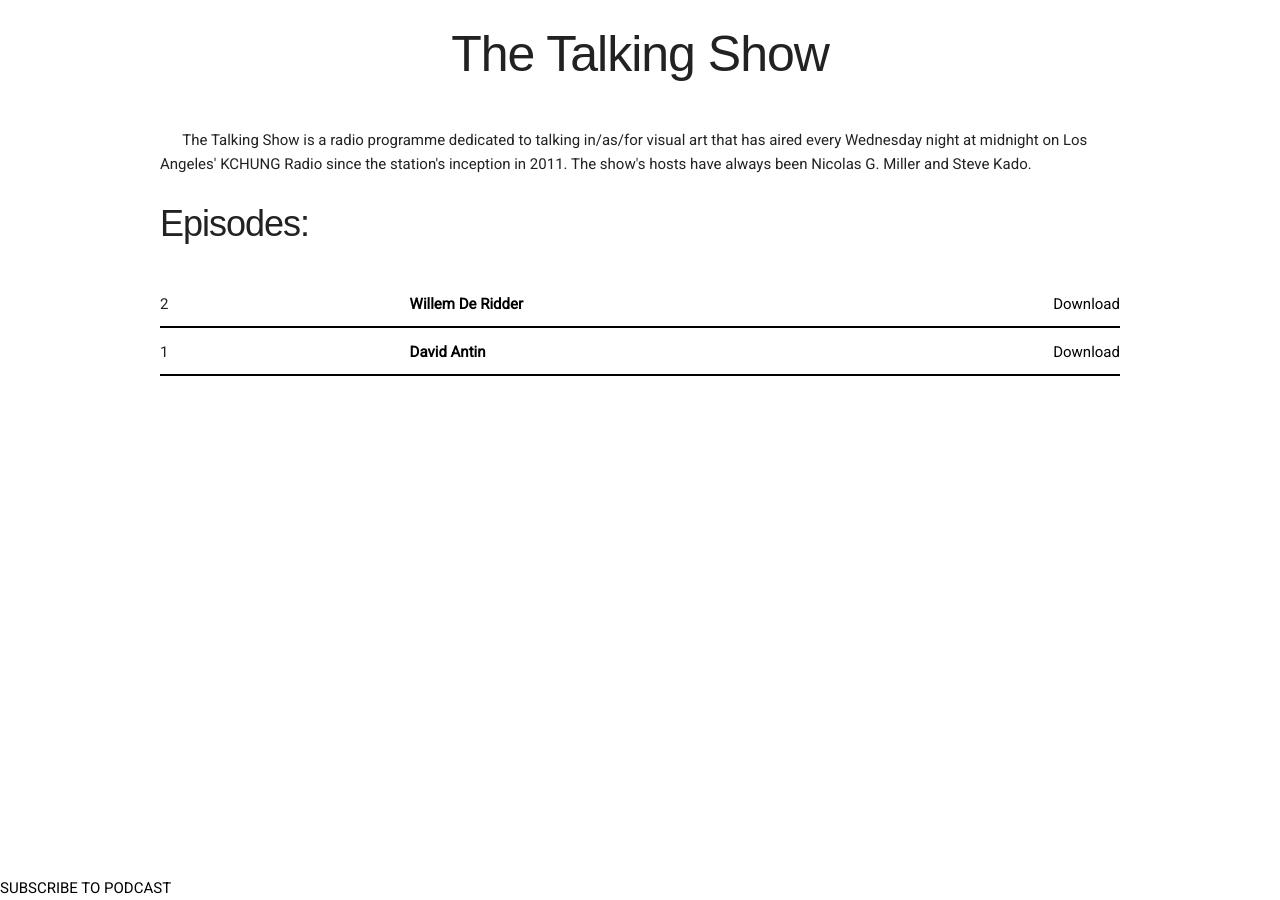
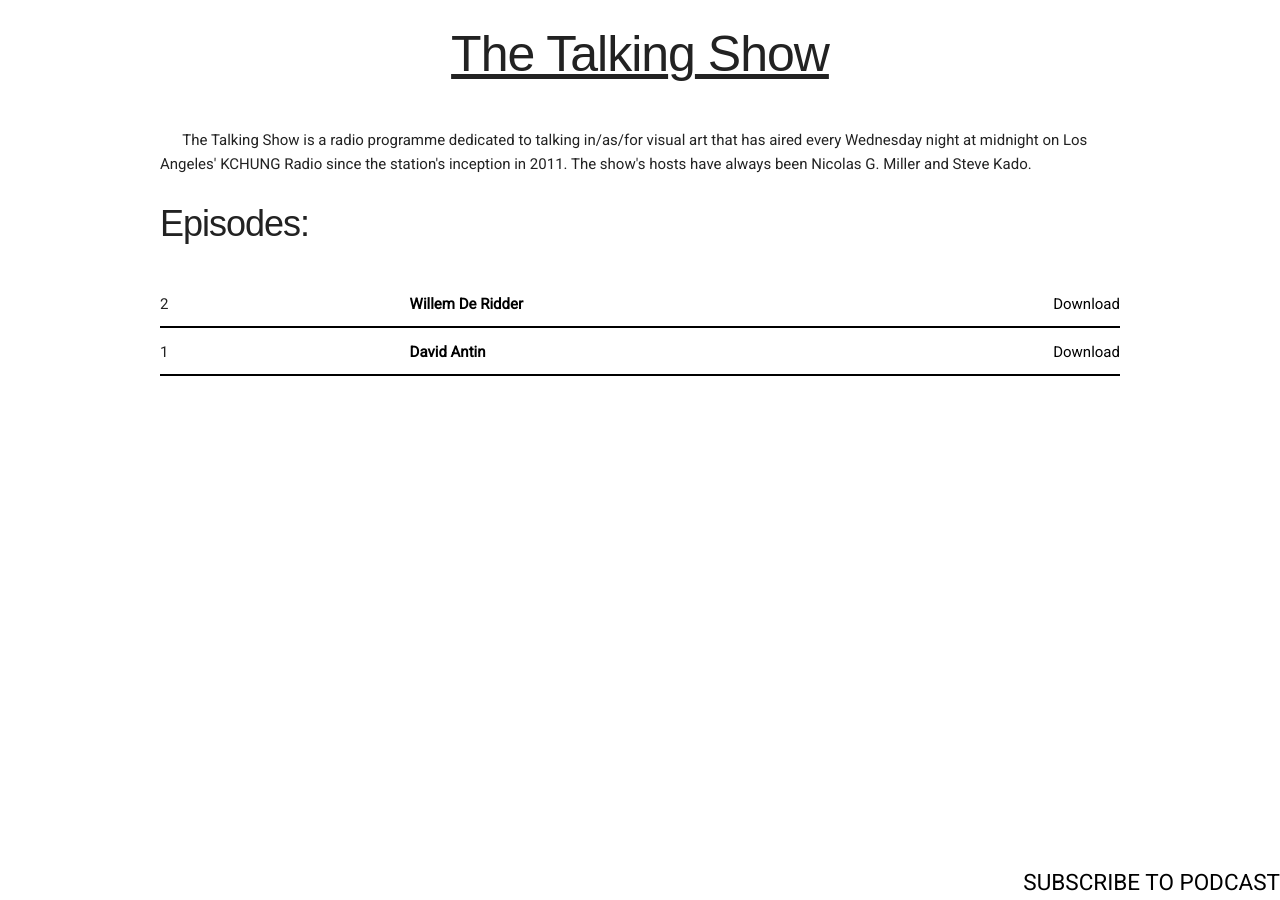
Before and after one commit to ssssssssk/Talking_Show, a Jekyll site: the page built from index.html, in a window 1280 px wide. Built offline with Jekyll 4.4.1, drawn with Linux system fonts in a browser that asks for light colours; nearby versions of some CDN libraries; some web fonts are replaced.

Commit message:
Underline

```diff
--- a/_layouts/default.html
+++ b/_layouts/default.html
@@ -23,6 +23,18 @@
 		}
 		//--></script>
 
+    <script type="text/javascript">
+    $('.title').each(function () {
+    var s = '<span class="underline">',
+        decoded;
+    $(this).prop('innerHTML', function (_, html) {
+        s += html.replace(/&amp;/g, '&').replace(/(g|j|p|q|y|Q|@|{|_|\(|\)|\[|\||\]|}|;|,|§|µ|ç|\/)/g, '</span>$1<span class="underline">');
+        s += '</span>'
+        $(this).html(s);
+    });
+});
+    </script>
+
 
 		<meta charset=utf-8 />
 
@@ -43,7 +55,7 @@
   			<div class="twelve columns">
           <br>
           <header id="header" class="">
-           <h1 style="text-align: center;">The Talking Show</h1>
+           <h1 style="text-align: center;"><span class="underline">The Talkin</span>g<span class="underline"> Show</span></h1>
            <!--		{% include nav.html %} -->
          </header>
          <br>
@@ -92,7 +104,7 @@
 	</script>
 	<script src="https://www.google-analytics.com/analytics.js" async defer></script>-->
 	<footer>
-		<a href="{{site.baseurl}}/atom.xml">SUBSCRIBE TO PODCAST</a>
+		 <a href="{{site.baseurl}}/atom.xml" style="text-align: center;">SUBSCRIBE TO PODCAST</a>
 	</footer>
 </body>
 </html>
--- a/css/skeleton.css
+++ b/css/skeleton.css
@@ -128,9 +128,9 @@ html {
     color: #222; }
 
     footer {position: fixed;
-
+      right: 0;
       bottom: 0;
-      font-size: 1em; /* currently ems cause chrome bug misinterpreting rems on body element */
+      font-size: 1.5em; /* currently ems cause chrome bug misinterpreting rems on body element */
       line-height: 1.6;
       font-weight: 400;
 
@@ -171,6 +171,10 @@ h1, h2, h3, h4, h5, h6 {
 
   p {
     margin-top: 0; font-family: 'Roboto', sans-serif;}
+
+  .underline {
+    text-decoration: underline;
+  }
 
 
 /* Links
```
